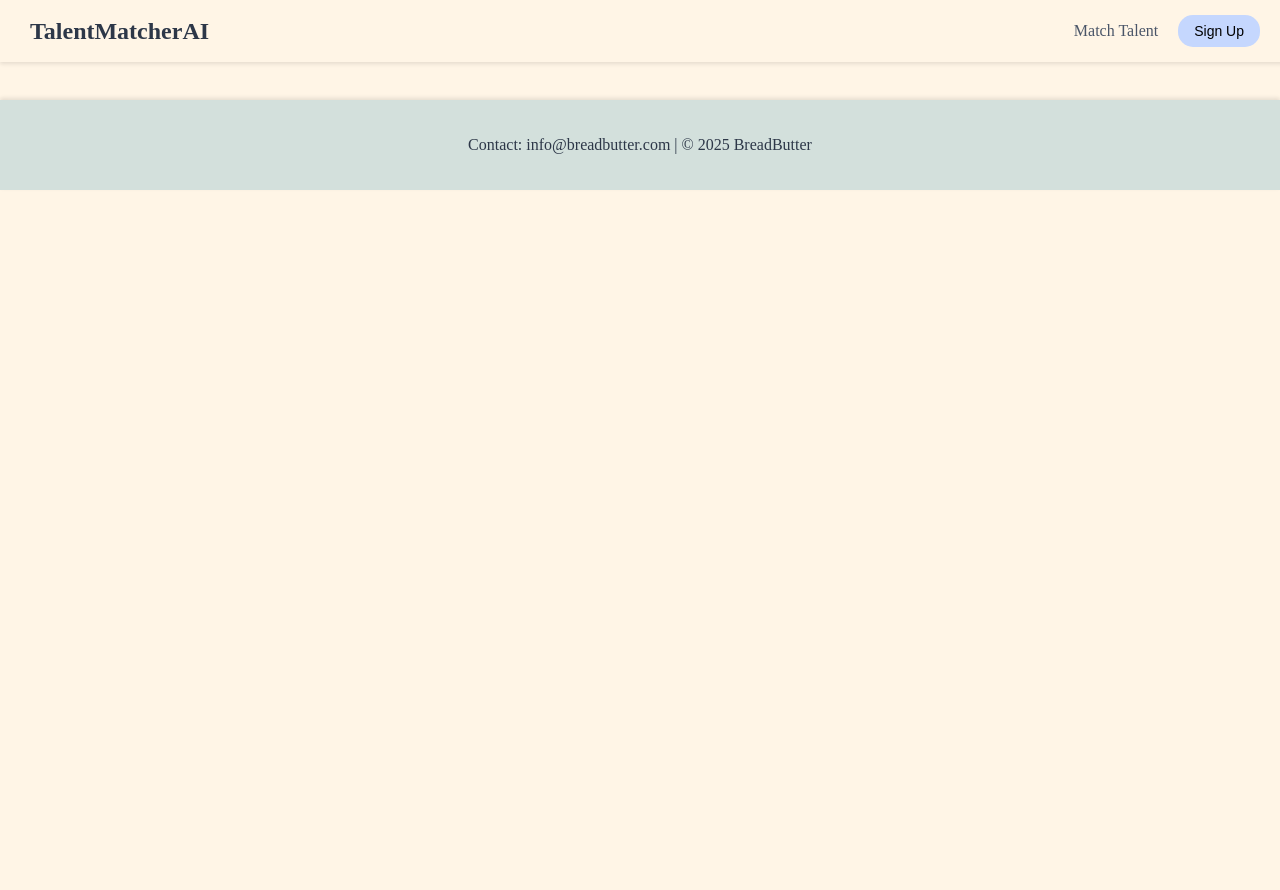
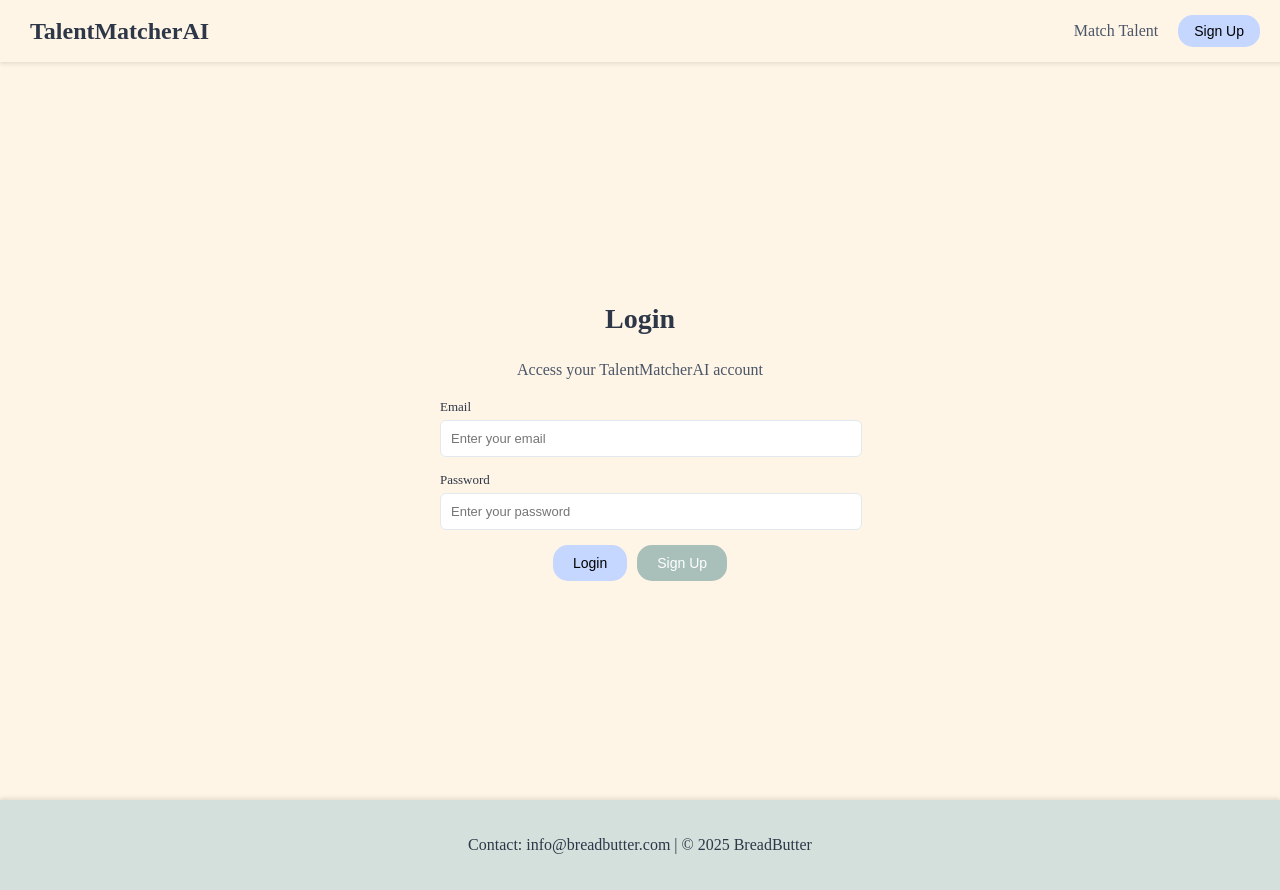
Before and after one commit to Sushanth-Personal/TalentMatcherAI, a React (Vite) app in the folder talentmatch-frontend/: page / in a window 1280 px wide. Before the commit the page ends 800 px from the top, so only its background shows below. Built offline with nearby package versions, Linux system fonts and the light colour scheme; no server answers.

Commit message:
Update: Updated home url to login page

```diff
--- a/talentmatch-frontend/src/App.jsx
+++ b/talentmatch-frontend/src/App.jsx
@@ -43,6 +43,7 @@ function App() {
               </ProtectedRoute>
             }
           />
+          <Route path="*" element={<LoginPage/>} />
         </Routes>
       </div>
       <div className ="footer">
```
